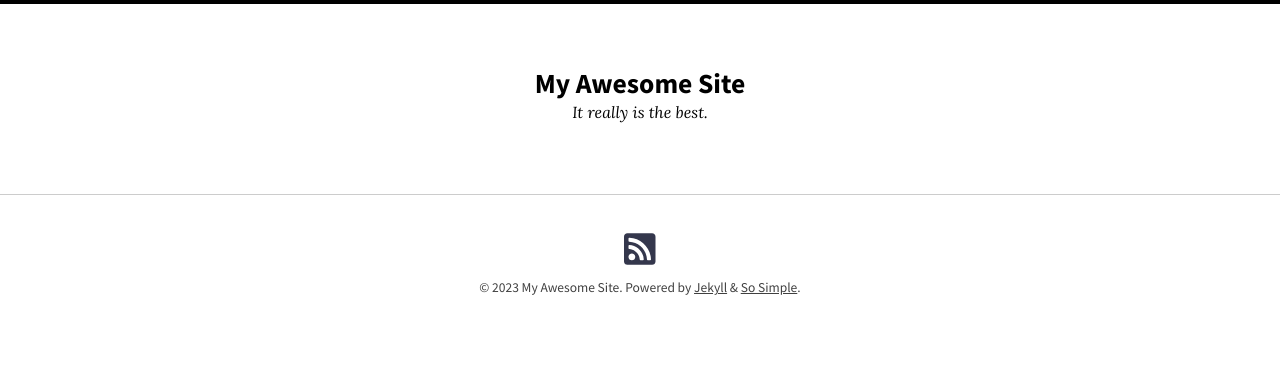
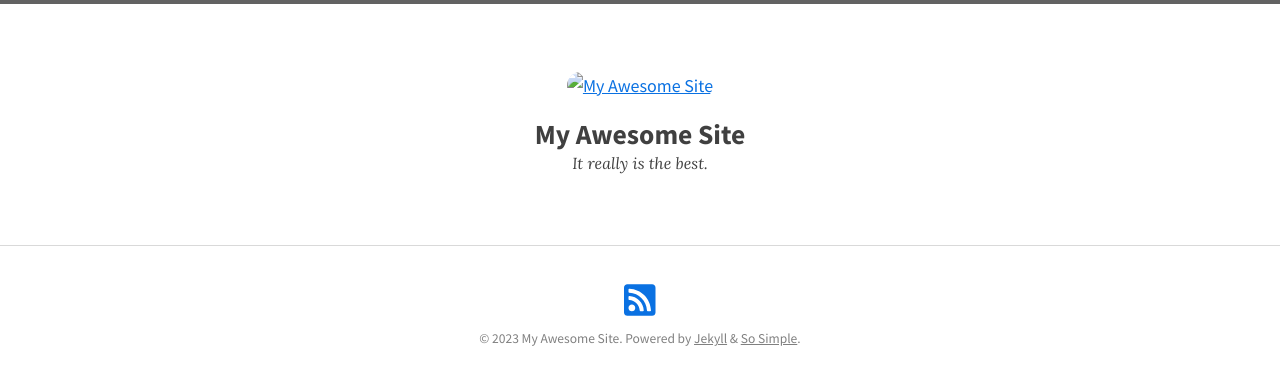
Before and after one commit to ikoiosakana/ikoiosakana.github.io, a Jekyll site: the page built from index.md, in a window 1280 px wide. Shown: the top 385 px of the page. Built offline with Jekyll 4.4.1, drawn with Linux system fonts in a browser that asks for light colours; nearby versions of some CDN libraries.

Commit message:
modified _config.yml

```diff
--- a/_config.yml
+++ b/_config.yml
@@ -15,16 +15,16 @@
 # in the templates via {{ site.myvariable }}.
 # theme: jekyll-theme-so-simple
 remote_theme: mmistakes/so-simple-theme
-skin: "/assets/css/skins/default.css"
+skin: "/assets/css/skins/light.css"
 locale: en-US
 title: "My Awesome Site"
 description: "It really is the best."
 baseurl: # the subpath of your site, e.g. "/blog"
 url: "https://ikoiosakana.github.io"
-logo: # path of site logo, e.g. "/images/logo.png"
+logo: D:/Blog/ikoiosakana.github.io/favicon.ico
 date_format: "%B %-d, %Y"
-read_time: # reading time estimates, e.g. true
-words_per_minute: # 200
+read_time: true
+words_per_minute: 200
 mathjax:
   enable: # MathJax equations, e.g. true, false (default)
   combo: # "tex-svg" (default), "tex-mml-chtml", etc.: docs.mathjax.org/en/latest/web/components/combined.html
```
